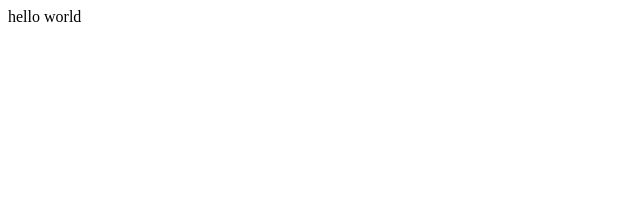
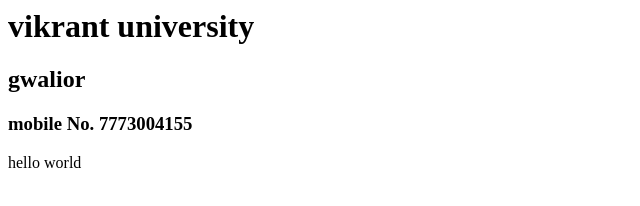
Before and after one commit to kushwah22/vikrant-university, a plain HTML site: page index.html in a window 1280 px wide. Shown: the whole page, without its empty margins (0-640 px from the left). Drawn offline with Linux system fonts and the light colour scheme.

```diff
--- a/index.html
+++ b/index.html
@@ -1 +1,4 @@
+<h1>vikrant university</h1>
+<h2>gwalior</h2>
+<h3>mobile No. 7773004155</h3>
 <p>hello world</p>
```
